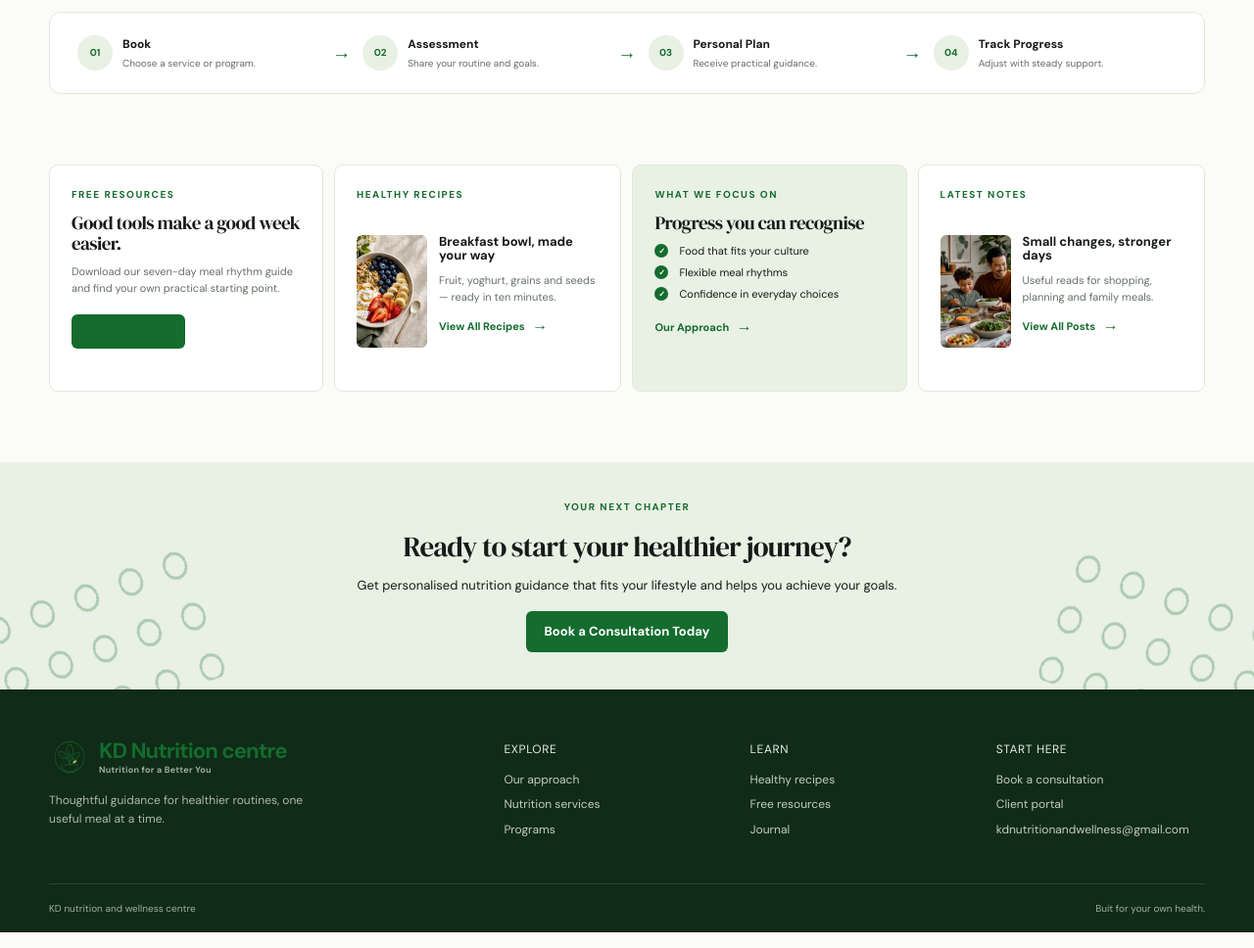
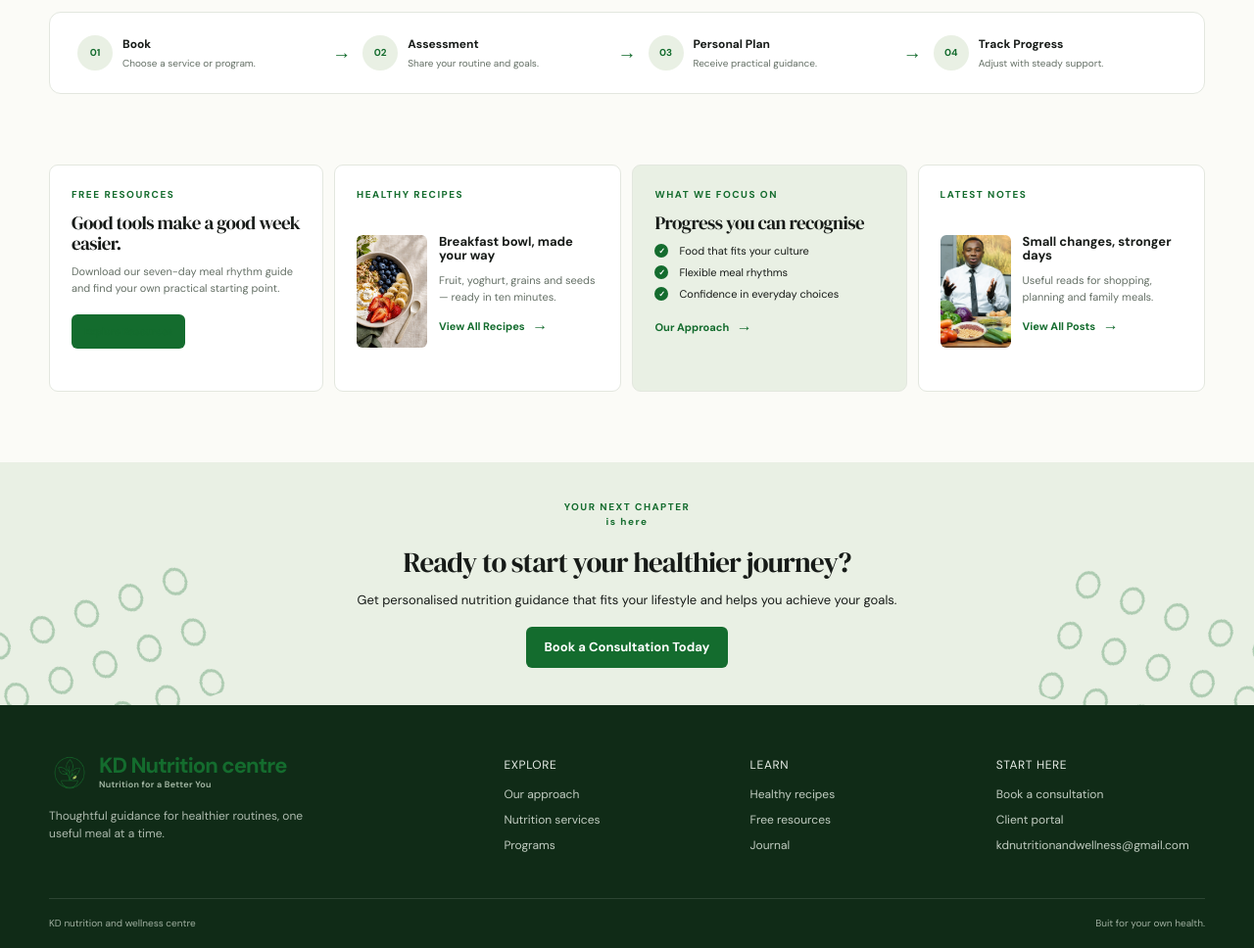
Before and after one commit to mukagobannetbackend/kamaraKD_repository, a Flask app: page / in a window 1280 px wide. Shown: the part 1713-2681 px from the top of the page at 98% size. Run offline with Flask 3, Linux system fonts and the light colour scheme.

Commit message:
commit all changes

```diff
--- a/nutriwell-flask/templates/home.html
+++ b/nutriwell-flask/templates/home.html
@@ -53,8 +53,8 @@
                                                                         <article class="resource-panel recipes-mini reveal delay-1"><p class="eyebrow">HEALTHY RECIPES</p><img src="{{ url_for('static', filename='images/nutriwell-program-bowl.jpg') }}" alt="Colourful healthy breakfast bowl"><div><h2>Breakfast bowl, made your way</h2><p>Fruit, yoghurt, grains and seeds — ready in ten minutes.</p><a href="{{ url_for('landing_page', page='recipes') }}">View All Recipes <span>→</span></a>
                                                                         </div></article><article class="resource-panel focus-panel reveal delay-2"><p class="eyebrow">WHAT WE FOCUS ON</p><h2>Progress you can recognise</h2><ul class="check-list"><li>Food that fits your culture</li>
                                                                             <li>Flexible meal rhythms</li><li>Confidence in everyday choices</li></ul><a href="{{ url_for('landing_page', page='about') }}">Our Approach <span>→</span></a></article><article class="resource-panel blog-mini reveal delay-1"><p class="eyebrow">LATEST NOTES</p>
-                                                                                <img src="{{ url_for('static', filename='images/nutriwell-family-table.jpg') }}" alt="Family sharing a nutritious meal"><div>
+                                                                                <img src="{{ url_for('static', filename='images/kdv1.1.png') }}" alt="Family sharing a nutritious meal"><div>
                                                                                 <h2>Small changes, stronger days</h2><p>Useful reads for shopping, planning and family meals.</p>
-                                                                                <a href="{{ url_for('landing_page', page='blog') }}">View All Posts <span>→</span></a></div></article></section><section class="produce-cta"><div class="produce-shell reveal"><p class="eyebrow">YOUR NEXT CHAPTER</p>
+                                                                                <a href="{{ url_for('landing_page', page='blog') }}">View All Posts <span>→</span></a></div></article></section><section class="produce-cta"><div class="produce-shell reveal"><p class="eyebrow">YOUR NEXT CHAPTER <br> is here</p>
                                                                                 <h2>Ready to start your healthier journey?</h2><p>Get personalised nutrition guidance that fits your lifestyle and helps you achieve your goals.</p><a class="button button-primary" href="{{ url_for('contact') }}">Book a Consultation Today</a>
                                                                             </div></section>{% endblock %}
```
Also changed, not shown: nutriwell-flask/static/images/kdv1.1.png (added).
